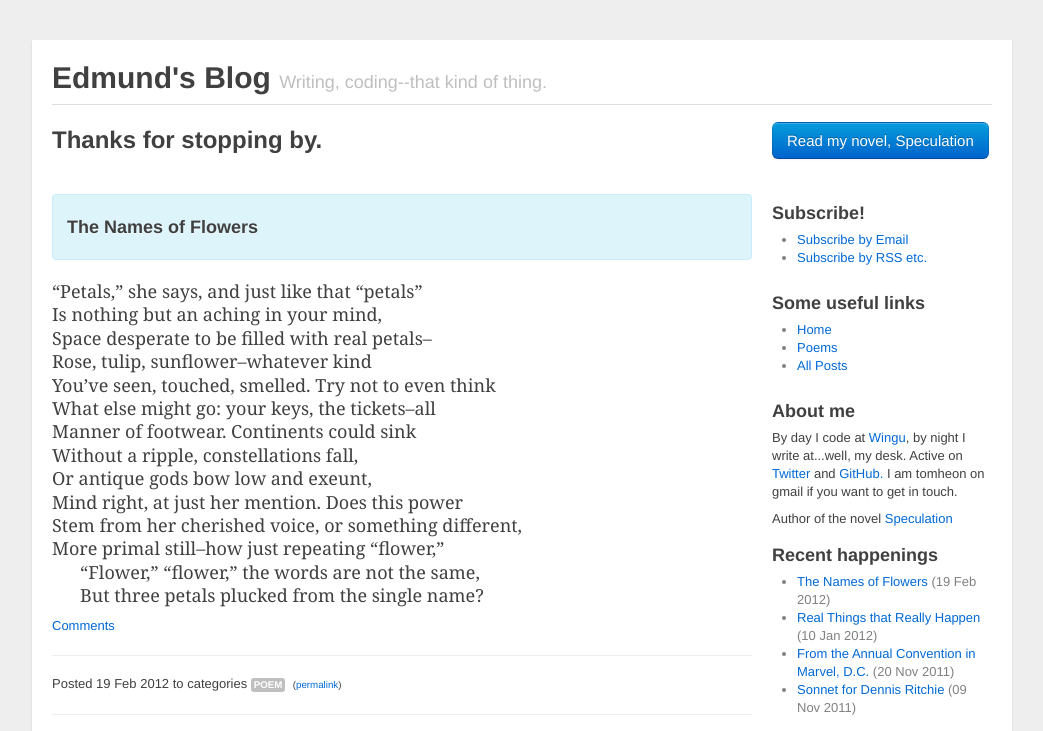
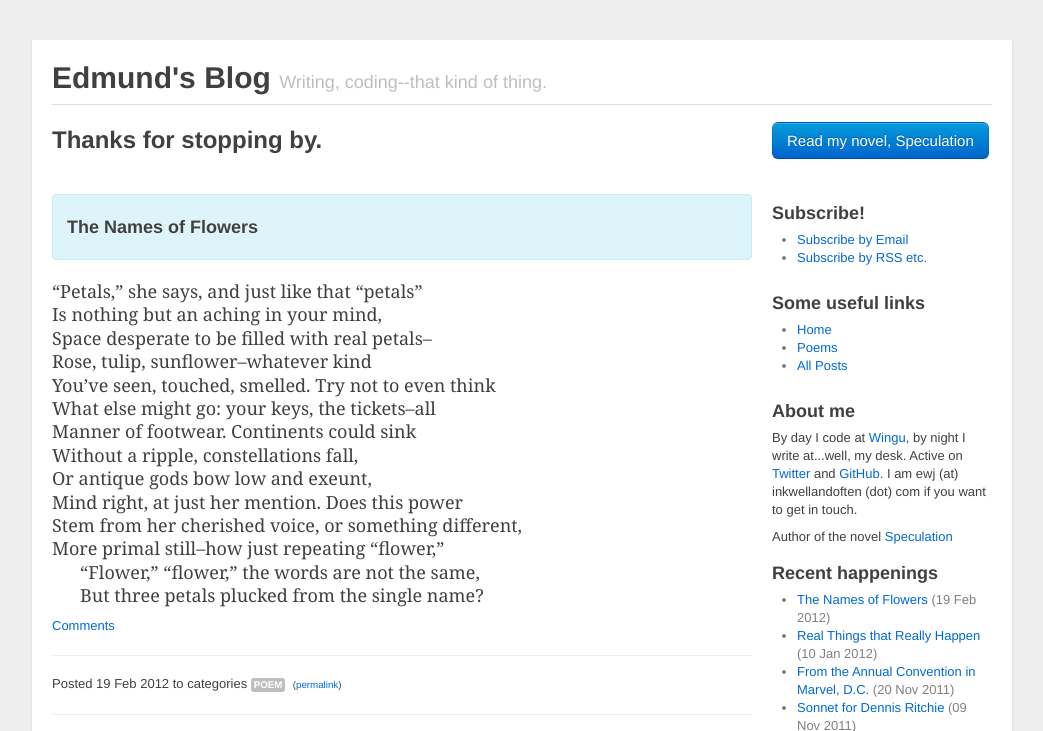
Before and after one commit to gbelote/tomheon.github.com, a Jekyll site: the page built from index.html, in a window 1280 px wide and 900 px high, cut to the strip 0-731 px from the top of the window. Shown: the whole strip, without its empty margins (118-1161 px from the left). Built offline with Jekyll 4.4.1, drawn with Linux system fonts in a browser that asks for light colours; comment, search, counter and statistics services are not loaded.

Commit message:
Change email.

```diff
--- a/_layouts/default.html
+++ b/_layouts/default.html
@@ -115,7 +115,7 @@
 	    <li><a href="/all.html">All Posts</a></li>
 	    </ul>
 	    <h3>About me</h3>
-	    <p>By day I code at <a href="http://www.wingu.com">Wingu</a>, by night I write at...well, my desk. Active on <a href="http://twitter.com/tomheon">Twitter</a> and <a href="https://github.com/tomheon">GitHub.</a>  I am tomheon on gmail if you want
+	    <p>By day I code at <a href="http://www.wingu.com">Wingu</a>, by night I write at...well, my desk. Active on <a href="http://twitter.com/tomheon">Twitter</a> and <a href="https://github.com/tomheon">GitHub.</a>  I am ewj (at) inkwellandoften (dot) com if you want
 to get in touch.</p>
 	    <p>Author of the novel <a href="http://amzn.to/o9Ixvk">Speculation</a></p>
             <h3>Recent happenings</h3>
```
